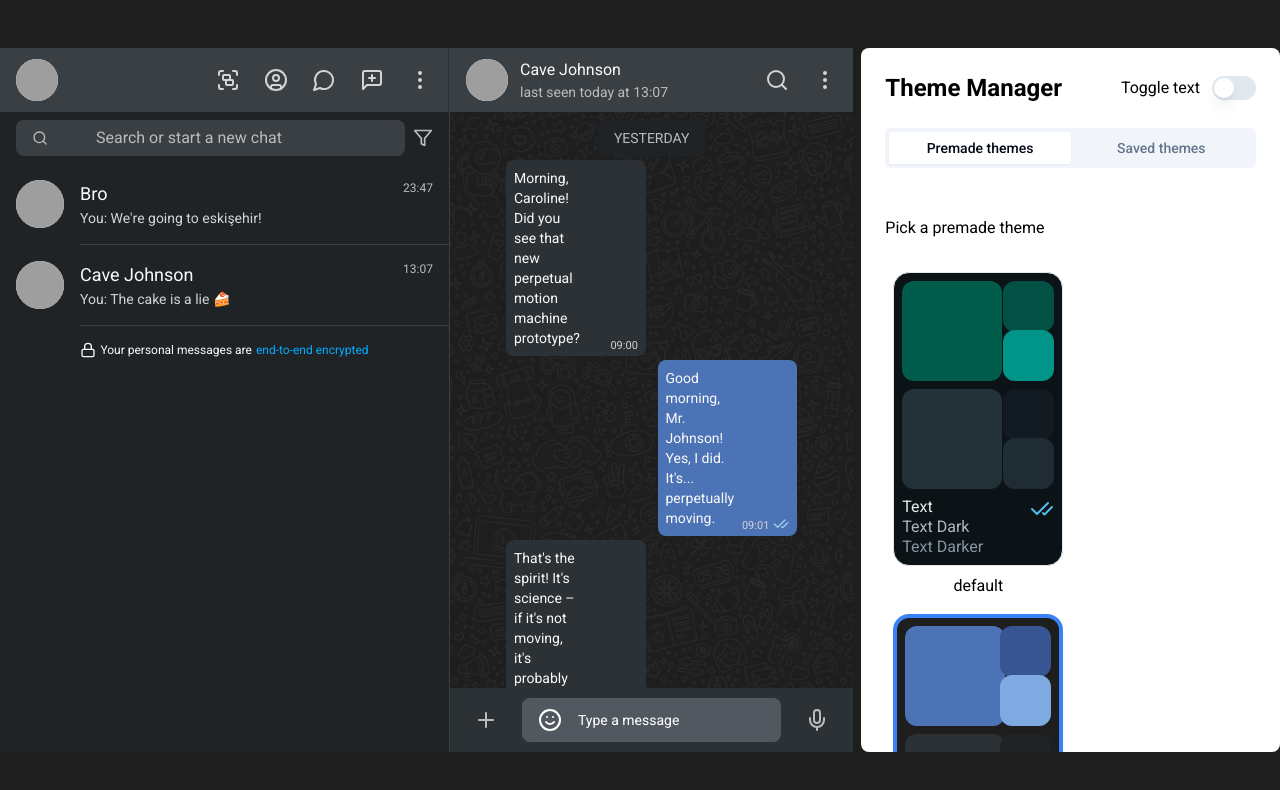
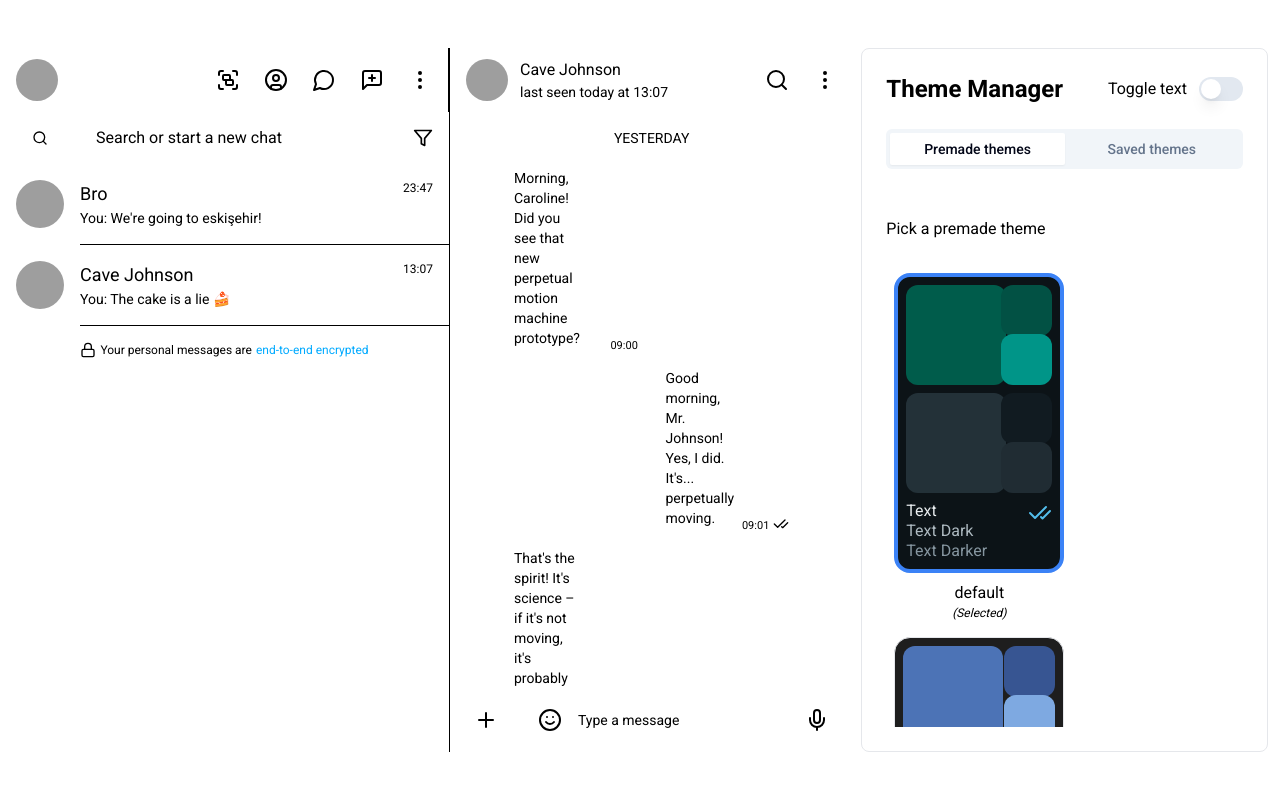
Before and after one commit to aziznal/custom-themes-nextjs, a Next.js app: page / in a window 1280 px wide. Shown: the top 790 px of the page. Built offline with nearby package versions, Linux system fonts and the light colour scheme; grey boxes are pictures that could not be loaded.

Commit message:
store theme in route params

```diff
--- a/components/ThemeSwitcher.tsx
+++ b/components/ThemeSwitcher.tsx
@@ -23,7 +23,7 @@
   }
 
   return (
-    <div className="bg-white rounded-lg p-6 w-full overflow-y-hidden flex flex-col">
+    <div className="bg-white rounded-lg p-6 w-full overflow-y-hidden flex flex-col border mr-3">
       <div className="flex justify-between items-center">
         <h1 className="text-2xl font-bold">Theme Manager</h1>
 
@@ -62,7 +62,7 @@
           <span>Pick one of your saved themes or create a new one</span>
         </TabsContent>
 
-        <TabsContent value="premade-themes" className="mt-6">
+        <TabsContent value="premade-themes" className="mt-6 min-h-0 flex flex-col">
           <span>Pick a premade theme</span>
 
           <div className="flex flex-wrap mt-6 overflow-y-auto min-h-0">
--- a/lib/premade-themes.ts
+++ b/lib/premade-themes.ts
@@ -86,3 +86,9 @@
 export function getPremadeThemes(): Theme[] {
   return Object.values(premadeThemes);
 }
+
+export function getThemeKeyByName(name: string): string | undefined {
+  return Object.entries(premadeThemes).find(
+    ([key, theme]) => theme.name === name
+  )?.[0];
+}
--- a/providers/ThemeProvider.tsx
+++ b/providers/ThemeProvider.tsx
@@ -1,10 +1,12 @@
 "use client";
 
-import { premadeThemes } from "@/lib/premade-themes";
+import { getThemeKeyByName, premadeThemes } from "@/lib/premade-themes";
 import { Theme } from "@/lib/types/theme";
+import { useParams, useRouter, useSearchParams } from "next/navigation";
 import {
   PropsWithChildren,
   createContext,
+  useCallback,
   useContext,
   useEffect,
   useState,
@@ -16,28 +18,46 @@
 };
 
 const themeContext = createContext<ThemeContext>({
-  currentTheme: premadeThemes["newTheme"],
+  currentTheme: premadeThemes["default"],
   setTheme: () => {},
 });
 
 const ThemeProvider = ({ children }: PropsWithChildren) => {
+  const searchParams = useSearchParams();
+  const router = useRouter();
+
+  const currentThemeName = searchParams.get("theme");
+
   const [currentTheme, setCurrentTheme] = useState<Theme>(
     premadeThemes["default"]
   );
 
-  const setTheme = (theme: Theme) => {
-    setCurrentTheme(theme);
-    Object.entries(theme).forEach(([key, value]) => {
-      console.log(`Setting ${key} to ${value}`);
-      document.documentElement.style.setProperty(`--${key}`, value);
-    });
-  };
+  const setTheme = useCallback(
+    (theme: Theme) => {
+      setCurrentTheme(theme);
+      router.replace(`?theme=${getThemeKeyByName(theme.name)}`);
+
+      Object.entries(theme).forEach(([key, value]) => {
+        document.documentElement.style.setProperty(`--${key}`, value);
+      });
+    },
+    [router]
+  );
 
   // set initial default theme on startup
   // TODO: make this eventually set the user's stored theme instead
   useEffect(() => {
-    setTheme(premadeThemes["newTheme"]);
-  }, []);
+    if (!currentThemeName) {
+      return;
+    }
+
+    try {
+      setTheme(premadeThemes[currentThemeName]);
+    } catch (e: unknown) {
+      console.log(`Failed to set theme ${currentThemeName}, ${e}`);
+      setTheme(premadeThemes["default"]);
+    }
+  }, [currentThemeName, setTheme]);
 
   return (
     <themeContext.Provider
```
